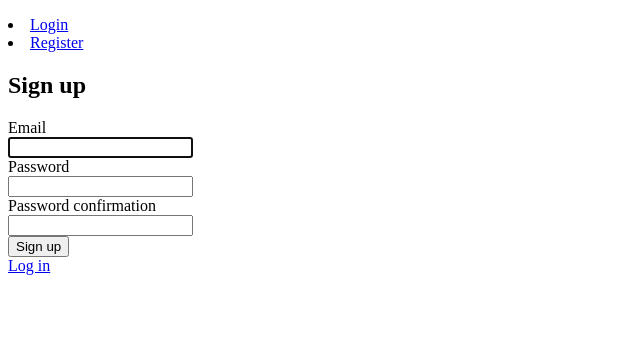
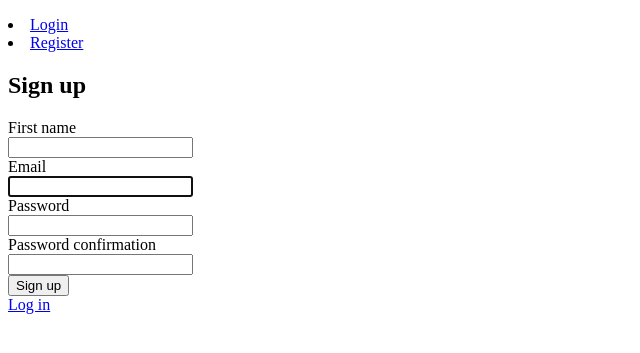
Before and after one commit to Tolulopes/project_1, a Rails app: page /users/sign_up in a window 1280 px wide. Shown: the top 353 px of the page, without its empty margins (0-640 px from the left). Run offline with Rails 7, Linux system fonts and the light colour scheme; style sheets or scripts are compiled from the project's sources; some libraries are stand-ins or nearby versions.

Commit message:
managed to get my hubb to print individual names when you log in

```diff
--- a/app/controllers/users_controller.rb
+++ b/app/controllers/users_controller.rb
@@ -1,8 +1,12 @@
 class UsersController < ApplicationController
-
+  load_and_authorize_resource
   def update
     authorize! :assign_roles, @user if params[:user][:assign_roles]
   end
 
+  def index
+    @users = User.all
+    puts @users
+  end
 
 end
--- a/app/models/user.rb
+++ b/app/models/user.rb
@@ -13,6 +13,10 @@ class User < ActiveRecord::Base
     role == 'producer'
   end
 
+  # def user?
+  #   role == 'default'
+
+
 
 
 end
--- a/app/views/devise/registrations/new.html.erb
+++ b/app/views/devise/registrations/new.html.erb
@@ -2,6 +2,11 @@
 
 <%= form_for(resource, as: resource_name, url: registration_path(resource_name)) do |f| %>
   <%= devise_error_messages! %>
+
+  <div class="field">
+    <%= f.label :first_name %><br />
+    <%= f.text_field :first_name %>
+  </div>
 
   <div class="field">
     <%= f.label :email %><br />
--- /dev/null
+++ b/app/views/users/index.html.erb
@@ -0,0 +1,3 @@
+<% @users.each do |user| %>
+  <td><%= user.first_name %></td>
+<% end %>
--- a/app/views/welcome/index.html.erb
+++ b/app/views/welcome/index.html.erb
@@ -2,4 +2,4 @@
 <p>welcome to underground the place for upcoming producers to showcase their music</p> -->
 
 <h1>UnderGround </h1>
-<%= link_to 'My Hubb', controller: 'producers' %>
+<%= link_to "#{current_user.try(:first_name)} Hubb", producers_path %>
--- a/config/locales/devise.en.yml
+++ b/config/locales/devise.en.yml
@@ -34,7 +34,7 @@ en:
       updated_not_active: "Your password has been changed successfully."
     registrations:
       destroyed: "Bye! Your account has been successfully cancelled. We hope to see you again soon."
-      signed_up: "Welcome! You have signed up successfully."
+      signed_up: "Welcome!You have signed up successfully."
       signed_up_but_inactive: "You have signed up successfully. However, we could not sign you in because your account is not yet activated."
       signed_up_but_locked: "You have signed up successfully. However, we could not sign you in because your account is locked."
       signed_up_but_unconfirmed: "A message with a confirmation link has been sent to your email address. Please follow the link to activate your account."
--- a/config/routes.rb
+++ b/config/routes.rb
@@ -1,61 +1,15 @@
 Rails.application.routes.draw do
 
+  root 'welcome#index'
+
   devise_for :users
+
+  get 'users' => 'users#index'
+
   resources :producers do
     resources :comments
   end
-  # The priority is based upon order of creation: first created -> highest priority.
-  # See how all your routes lay out with "rake routes".
 
-  # You can have the root of your site routed with "root"
-  root 'welcome#index'
 
-  # Example of regular route:
-  #   get 'products/:id' => 'catalog#view'
 
-  # Example of named route that can be invoked with purchase_url(id: product.id)
-  #   get 'products/:id/purchase' => 'catalog#purchase', as: :purchase
-
-  # Example resource route (maps HTTP verbs to controller actions automatically):
-  #   resources :products
-
-  # Example resource route with options:
-  #   resources :products do
-  #     member do
-  #       get 'short'
-  #       post 'toggle'
-  #     end
-  #
-  #     collection do
-  #       get 'sold'
-  #     end
-  #   end
-
-  # Example resource route with sub-resources:
-  #   resources :products do
-  #     resources :comments, :sales
-  #     resource :seller
-  #   end
-
-  # Example resource route with more complex sub-resources:
-  #   resources :products do
-  #     resources :comments
-  #     resources :sales do
-  #       get 'recent', on: :collection
-  #     end
-  #   end
-
-  # Example resource route with concerns:
-  #   concern :toggleable do
-  #     post 'toggle'
-  #   end
-  #   resources :posts, concerns: :toggleable
-  #   resources :photos, concerns: :toggleable
-
-  # Example resource route within a namespace:
-  #   namespace :admin do
-  #     # Directs /admin/products/* to Admin::ProductsController
-  #     # (app/controllers/admin/products_controller.rb)
-  #     resources :products
-  #   end
 end
--- /dev/null
+++ b/db/migrate/20150210163514_add_first_name_to_users.rb
@@ -0,0 +1,5 @@
+class AddFirstNameToUsers < ActiveRecord::Migration
+  def change
+    add_column :users, :first_name, :string
+  end
+end
```
Also changed, not shown: Gemfile, Gemfile.lock, db/schema.rb.
